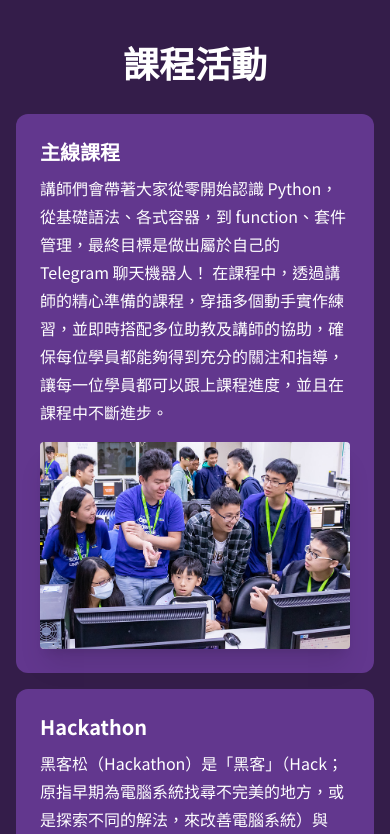
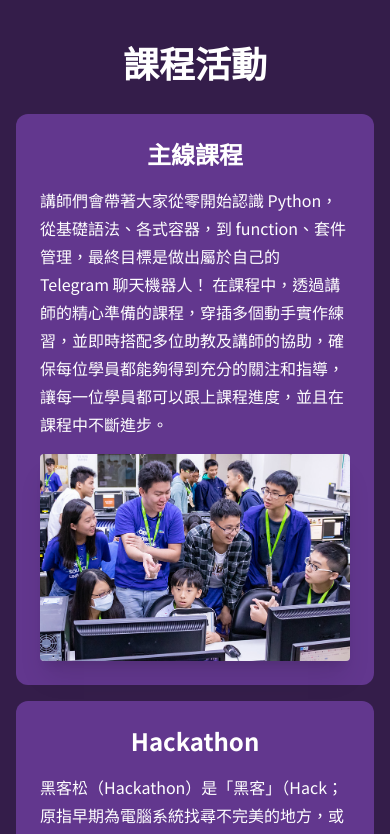
Before and after one commit to sitcon-tw/camp2024, a Next.js app: page /2023/ in a window 390 px wide. Shown: the part 2080-2914 px from the top of the page. Built offline with nearby package versions, Linux system fonts and the light colour scheme.

Commit message:
updated events title style

```diff
--- a/components/Events.tsx
+++ b/components/Events.tsx
@@ -2,7 +2,7 @@
 import SectionTitle from "./SectionTitle";
 import TimeTable from "./TimeTable";
 function EventTitle({ children }: { children: React.ReactNode }) {
-  return <h2 className="text-xl lg:text-2xl font-bold mb-2 lg:mb-4">{children}</h2>
+  return <h2 className="text-center lg:text-left text-2xl font-bold mb-4">{children}</h2>
 }
 function EventContent({ children }: { children: React.ReactNode }) {
   return <div>{children}</div>
```
